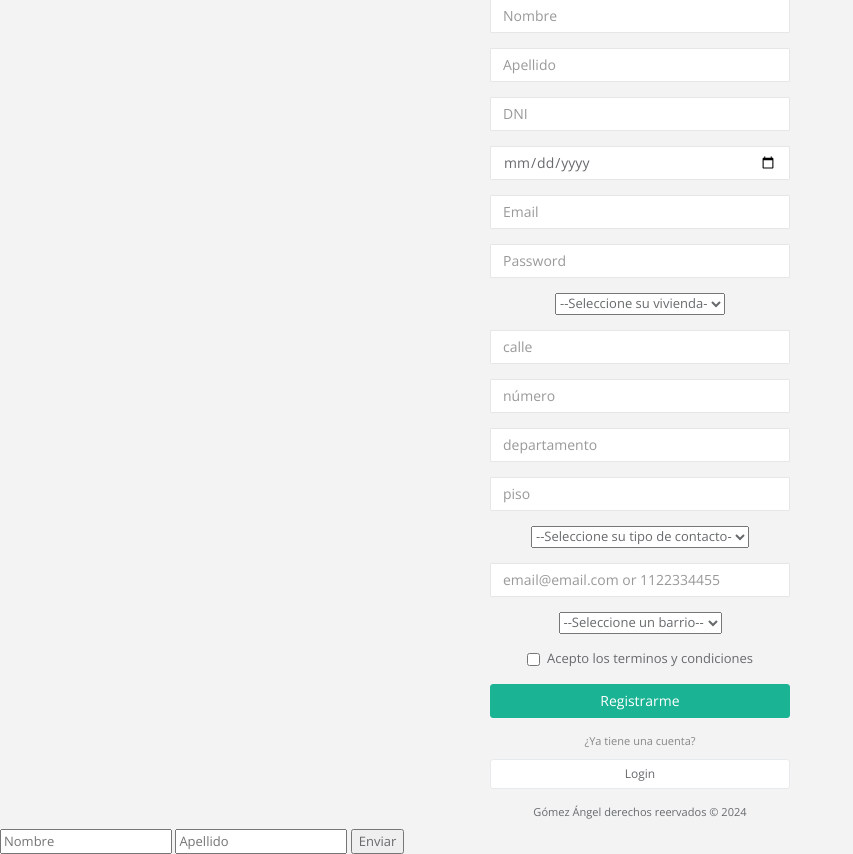
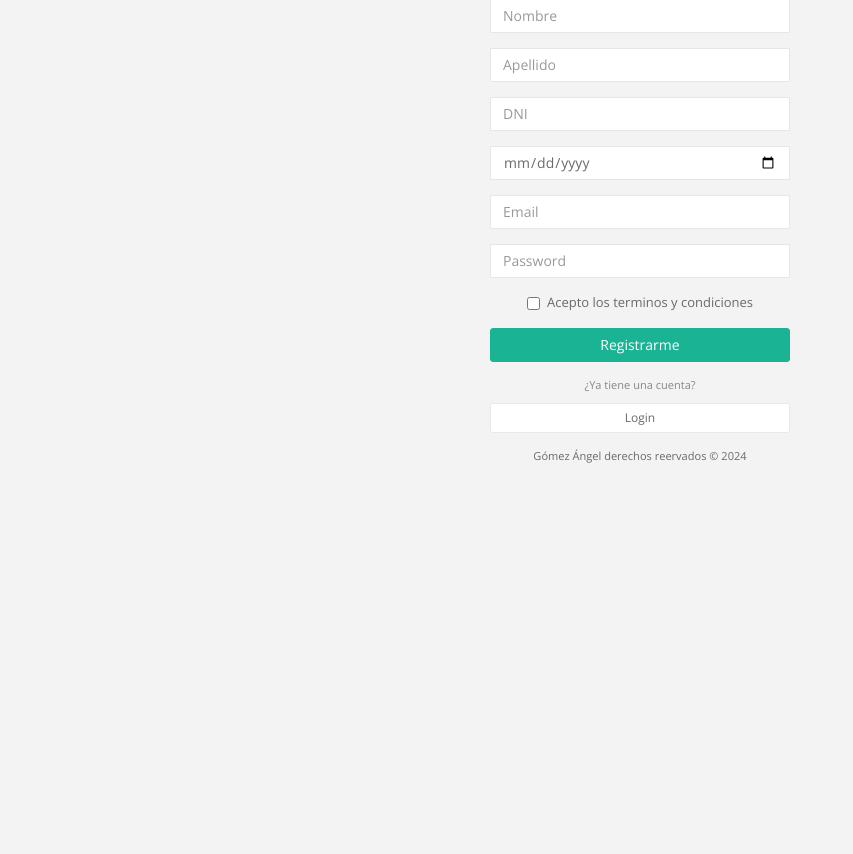
Before and after one commit to proffabianlopez/App5, a PHP site: page /app/views/register.php in a window 1280 px wide. Shown: the part 333-1187 px from the top of the page, without its empty margins (0-853 px from the left). After the commit the page ends 796 px from the top, so only its background shows below. Run offline with PHP 8.4, Linux system fonts and the light colour scheme; data that the repository does not hold is empty; some libraries are stand-ins or nearby versions.

Commit message:
modified - feature/register

```diff
--- a/www/app/views/register.php
+++ b/www/app/views/register.php
@@ -82,7 +82,37 @@ if($conexion){
                 <div class="form-group">
                     <input type="password" class="form-control" placeholder="Password" required name="password">
                 </div>
+
                 <div class="form-group">
+                        <div class="checkbox i-checks"><label> <input type="checkbox"><i></i> Acepto los terminos y condiciones </label></div>
+                </div>
+                <button type="submit" class="btn btn-primary block full-width m-b">Registrarme</button>
+
+                <p class="text-muted text-center"><small>¿Ya tiene una cuenta?</small></p>
+                <a class="btn btn-sm btn-white btn-block" href="login.html">Login</a>
+            </form>
+            <p class="m-t"> <small>Gómez Ángel derechos reervados &copy; 2024</small> </p>
+        </div>
+    </div>
+
+    <!-- Mainly scripts -->
+    <script src="js/jquery-3.1.1.min.js"></script>
+     <script src="js/bootstrap.min.js"></script>
+    <!-- iCheck -->
+    <script src="js/plugins/iCheck/icheck.min.js"></script>
+    <script>
+        $(document).ready(function(){
+            $('.i-checks').iCheck({
+                checkboxClass: 'icheckbox_square-green',
+                radioClass: 'iradio_square-green',
+            });
+        });
+    </script>
+</body>
+
+<?php
+/* Datos extra en el login que luego el usuario deberá agregar para pedir un turno
+<div class="form-group">
                     <select name="id_address_type" id="address" required>
                         <option value="">--Seleccione su vivienda-</option>
                             <?php foreach ($casas as $casa): ?>
@@ -127,35 +157,5 @@ if($conexion){
                             <?php endforeach; ?>
                     </select>
                 </div>
-                <div class="form-group">
-                        <div class="checkbox i-checks"><label> <input type="checkbox"><i></i> Acepto los terminos y condiciones </label></div>
-                </div>
-                <button type="submit" class="btn btn-primary block full-width m-b">Registrarme</button>
-
-                <p class="text-muted text-center"><small>¿Ya tiene una cuenta?</small></p>
-                <a class="btn btn-sm btn-white btn-block" href="login.html">Login</a>
-            </form>
-            <p class="m-t"> <small>Gómez Ángel derechos reervados &copy; 2024</small> </p>
-        </div>
-    </div>
-
-    <!-- Mainly scripts -->
-    <script src="js/jquery-3.1.1.min.js"></script>
-
-    <form action="../controllers/register.php" method="POST">
-        <input type="text" name="name" placeholder="Nombre" required>
-        <input type="text" name="surname" placeholder="Apellido" required>
-        <button type="submit">Enviar</button>
-    </form>
- <script src="js/bootstrap.min.js"></script>
-    <!-- iCheck -->
-    <script src="js/plugins/iCheck/icheck.min.js"></script>
-    <script>
-        $(document).ready(function(){
-            $('.i-checks').iCheck({
-                checkboxClass: 'icheckbox_square-green',
-                radioClass: 'iradio_square-green',
-            });
-        });
-    </script>
-</body>
+*/
+?>
```
Also changed, not shown: www/app/controllers/register.php (+7 -7 lines).
